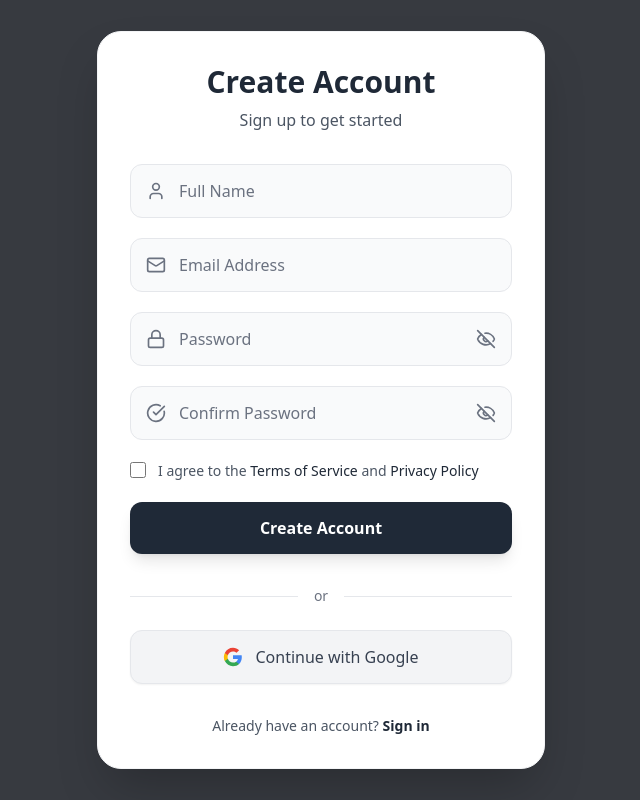
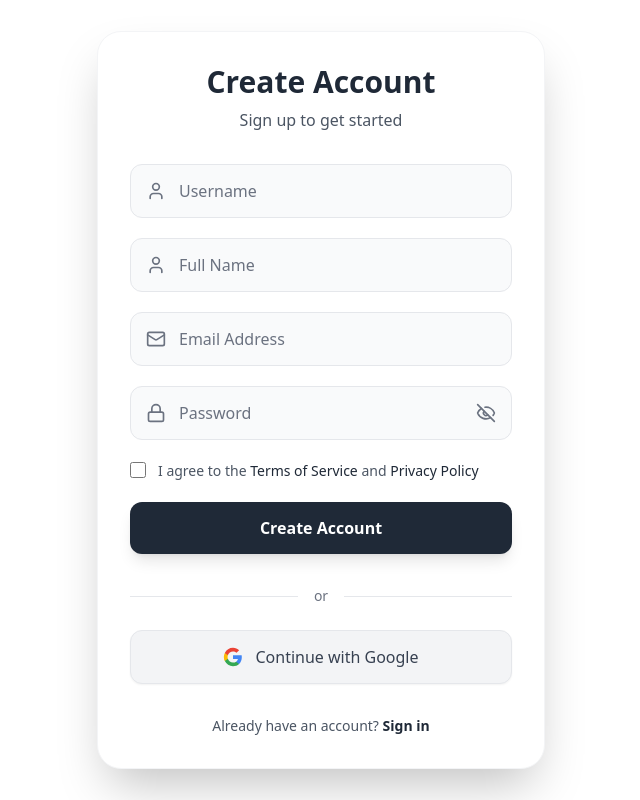
Before and after one commit to dzakwandaffap/PinIt, a React (Vite) app: page /register in a window 1280 px wide. Shown: the whole page, without its empty margins (319-959 px from the left). Built offline with nearby package versions, Linux system fonts and the light colour scheme; the HTML template or start-up script is replaced by a standard one.

Commit message:
Home Page

```diff
--- a/src/pages/Auth/Login.jsx
+++ b/src/pages/Auth/Login.jsx
@@ -5,7 +5,7 @@ const Login = () => {
   const [showPassword, setShowPassword] = useState(false);
 
   return (
-    <div className="min-h-screen bg-[#373A40] flex items-center justify-center p-4">
+    <div className="min-h-screen bg-[#DCDCDC] flex items-center justify-center p-4">
       <div className="bg-white rounded-3xl shadow-2xl w-full max-w-md p-8 border border-gray-100">
         {/* Header */}
         <div className="text-center mb-8">
--- a/src/pages/Auth/Register.jsx
+++ b/src/pages/Auth/Register.jsx
@@ -3,10 +3,9 @@ import { Mail, Lock, Eye, EyeOff, User, CheckCircle } from "lucide-react";
 
 const Register = () => {
   const [showPassword, setShowPassword] = useState(false);
-  const [showConfirmPassword, setShowConfirmPassword] = useState(false);
 
   return (
-    <div className="min-h-screen bg-[#373A40] flex items-center justify-center p-4">
+    <div className="min-h-screen bg-[#DCDCDC  ] flex items-center justify-center p-4">
       <div className="bg-white rounded-3xl shadow-2xl w-full max-w-md p-8 border border-gray-100">
         {/* Header */}
         <div className="text-center mb-8">
@@ -18,6 +17,22 @@ const Register = () => {
 
         {/* Register Form */}
         <div className="space-y-5">
+
+          {/* Username Field */}
+          <div className="relative">
+            <div className="absolute inset-y-0 left-0 pl-4 flex items-center pointer-events-none">
+              <User className="h-5 w-5 text-gray-500" />
+            </div>
+            <input
+              type="text"
+              name="username"
+              className="w-full pl-12 pr-4 py-3.5 rounded-xl bg-gray-50 border border-gray-200
+              focus:outline-none focus:ring-2 focus:ring-gray-400 focus:border-transparent
+              transition-all duration-200 placeholder-gray-500 text-gray-800"
+              placeholder="Username"
+            />
+          </div>
+
           {/* Name Field */}
           <div className="relative">
             <div className="absolute inset-y-0 left-0 pl-4 flex items-center pointer-events-none">
@@ -77,32 +92,7 @@ const Register = () => {
           </div>
 
           {/* Confirm Password Field */}
-          <div className="relative">
-            <div className="absolute inset-y-0 left-0 pl-4 flex items-center pointer-events-none">
-              <CheckCircle className="h-5 w-5 text-gray-500" />
-            </div>
-            <div className="absolute inset-y-0 right-0 pr-4 flex items-center">
-              {showConfirmPassword ? (
-                <Eye
-                  className="h-5 w-5 text-gray-500 cursor-pointer hover:text-gray-700 transition-colors duration-200"
-                  onClick={() => setShowConfirmPassword(false)}
-                />
-              ) : (
-                <EyeOff
-                  className="h-5 w-5 text-gray-500 cursor-pointer hover:text-gray-700 transition-colors duration-200"
-                  onClick={() => setShowConfirmPassword(true)}
-                />
-              )}
-            </div>
-            <input
-              type={showConfirmPassword ? "text" : "password"}
-              name="confirmPassword"
-              className="w-full pl-12 pr-12 py-3.5 rounded-xl bg-gray-50 border border-gray-200
-              focus:outline-none focus:ring-2 focus:ring-gray-400 focus:border-transparent
-              transition-all duration-200 placeholder-gray-500 text-gray-800"
-              placeholder="Confirm Password"
-            />
-          </div>
+
 
           {/* Terms and Conditions */}
           <div className="flex items-start text-sm mt-4">
--- a/src/pages/Home/Index.jsx
+++ b/src/pages/Home/Index.jsx
@@ -0,0 +1,42 @@
+import React from 'react';
+
+const Home = () => {
+  return (
+<div className="relative min-h-screen bg-[#DCDCDC] flex items-center justify-center p-8 bg-white text-gray-900">
+
+      {/* Container utama untuk dua kolom */}
+      <div className="flex flex-col md:flex-row items-center md:items-start justify-center w-full max-w-6xl mx-auto space-y-12 md:space-y-0 md:space-x-24">
+
+        {/* Kolom Kiri: Teks dan Tombol */}
+        <div className="flex-1 text-center md:text-left">
+          <h1 className="text-5xl md:text-6xl lg:text-7xl font-bold leading-tight mb-4 drop-shadow-sm">
+            Temukan dan Simpan Ide Tanpa Batas.
+          </h1>
+          <p className="text-lg md:text-xl text-gray-600 mb-8 max-w-xl mx-auto md:mx-0">
+            Satu tempat untuk semua ide kreatif Anda. Simpan gambar, video, dan artikel, atur dalam koleksi, dan temukan inspirasi dari jutaan pengguna lain.
+          </p>
+
+          <div className="flex flex-col sm:flex-row justify-center md:justify-start gap-4 mt-6">
+            <button className="bg-blue-600 text-white font-semibold py-3 px-6 rounded-md shadow-md hover:bg-blue-700 transition-colors duration-300">
+              Mulai <b>PinIt</b> Sekarang
+            </button>
+            <button className="bg-transparent text-blue-600 font-semibold py-3 px-6 rounded-md border-2 border-blue-600 hover:bg-blue-50 transition-colors duration-300">
+              Lihat Contoh
+            </button>
+          </div>
+        </div>
+
+        {/* Kolom Kanan: Ilustrasi */}
+        <div className="flex-1 flex justify-center md:justify-start">
+          {/* Ganti dengan ilustrasi atau gambar yang relevan dengan tema 'pin' atau 'simpan' */}
+          <div className="w-full max-w-md h-auto">
+             {/* Anda dapat menambahkan tag gambar di sini */}
+          </div>
+        </div>
+
+      </div>
+    </div>
+  );
+};
+
+export default Home;
--- a/src/routes/index.jsx
+++ b/src/routes/index.jsx
@@ -1,6 +1,7 @@
 import { BrowserRouter, Routes, Route, Navigate } from 'react-router-dom';
 import Login from '../pages/auth/login.jsx';
 import Register from '../pages/Auth/Register.jsx';
+import Home from '../pages/Home/Index.jsx';
 const AppRoutes = () => {
     return (
         <BrowserRouter>
@@ -14,8 +15,8 @@ const AppRoutes = () => {
                 <Route path="/login" element={<Login />} />
                 <Route path="/register" element={<Register />} />
 
-                {/* Add more routes as needed */}
-
+                {/* Home Page */}
+                <Route path="/home" element={<Home />} />
 
             </Routes>
         </BrowserRouter>
```
